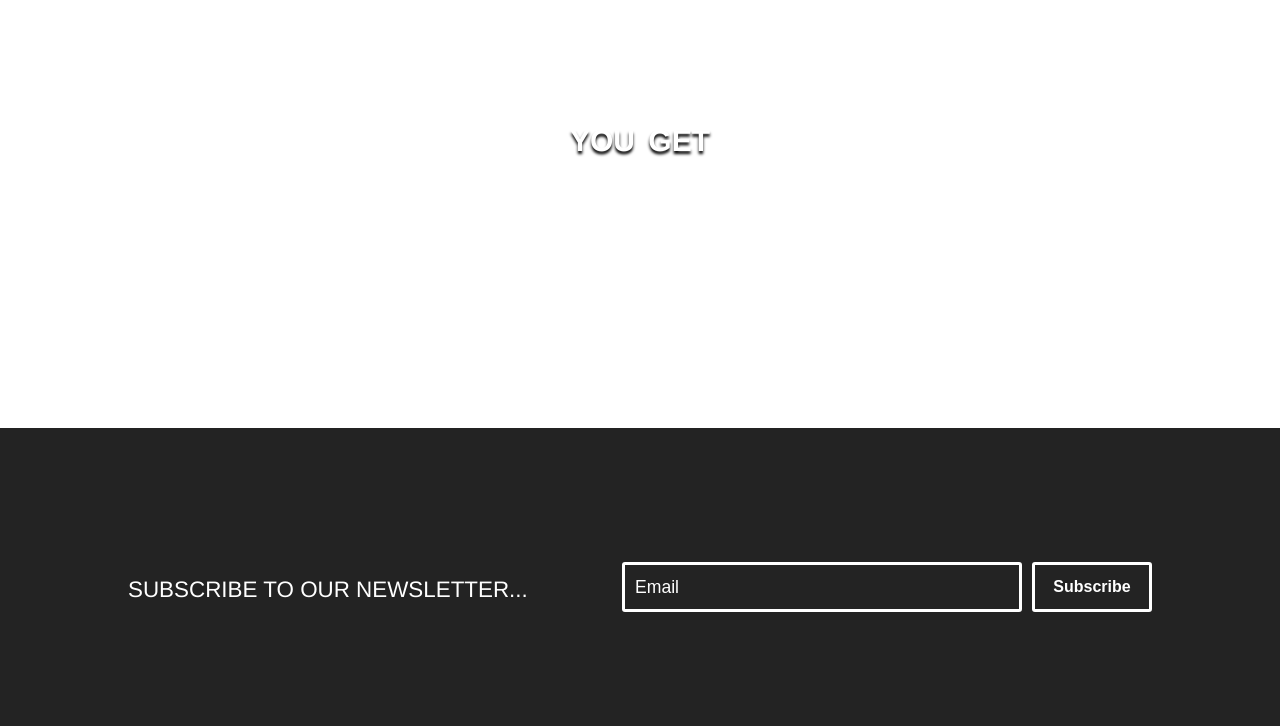
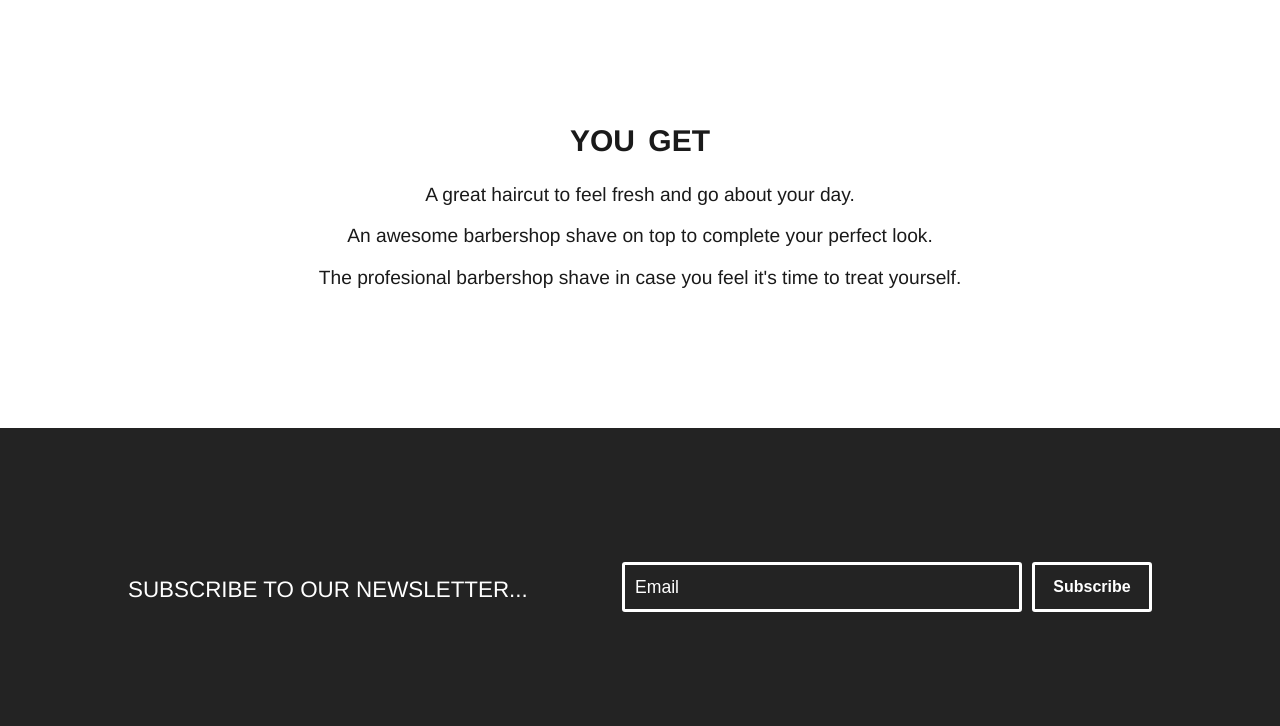
Before and after one commit to manuel12/landing-page, a plain HTML site: page index.html in a window 1280 px wide. Shown: the part 936-1662 px from the top of the page. Drawn offline with Linux system fonts and the light colour scheme.

Commit message:
Added dark text to features, removed text-shadow from heading.

```diff
--- a/styles.css
+++ b/styles.css
@@ -214,11 +214,12 @@ iframe {
   text-align: center;
   height: 43%;
   width: 100%;
-  color: white;
+  color: var(--secondary-color);
 }
 
-#features-heading {
-  text-decoration: underline;
+#features > h2 {
+  text-shadow: none;
+  color: var(--secondary-color);
 }
 
 #features-text {
```
